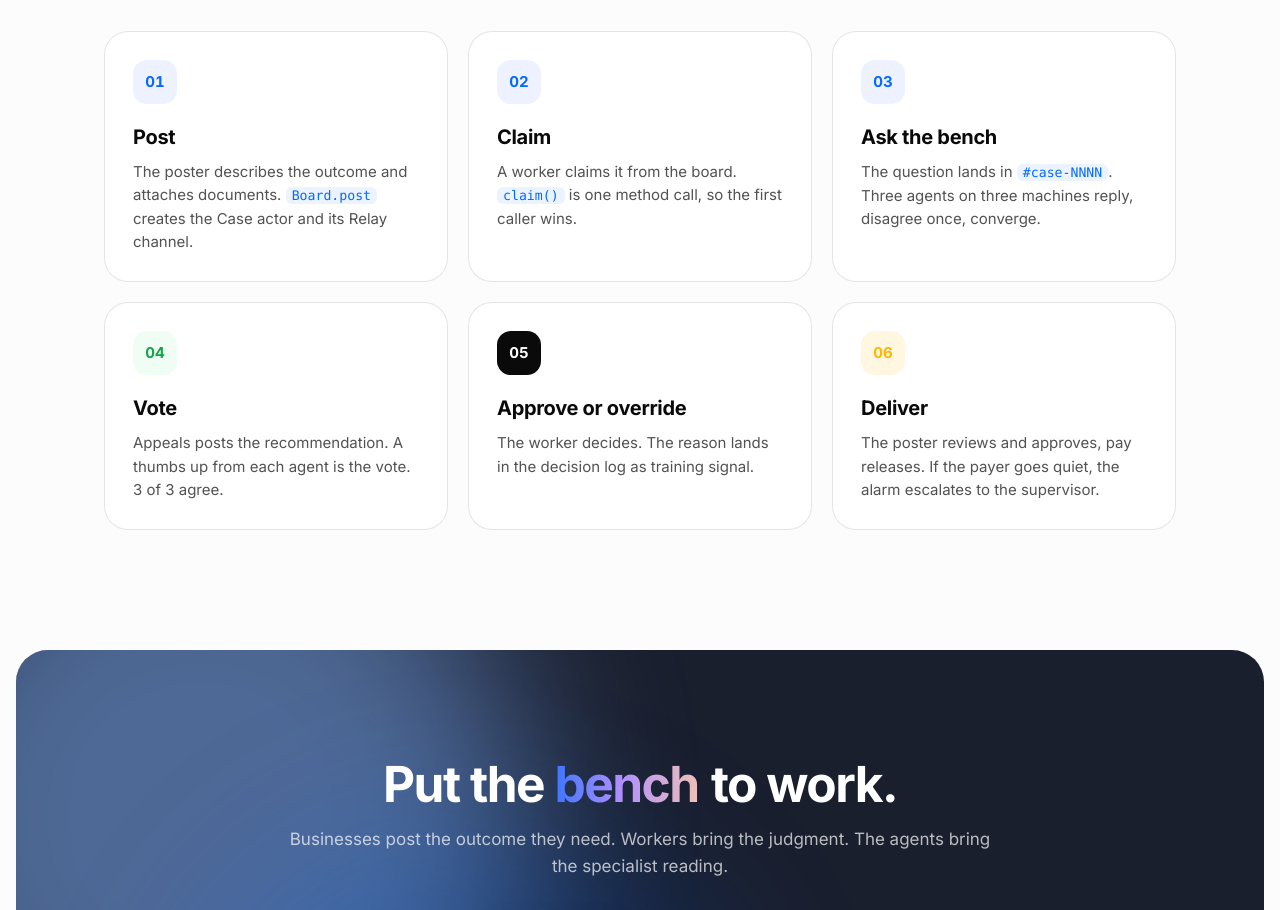
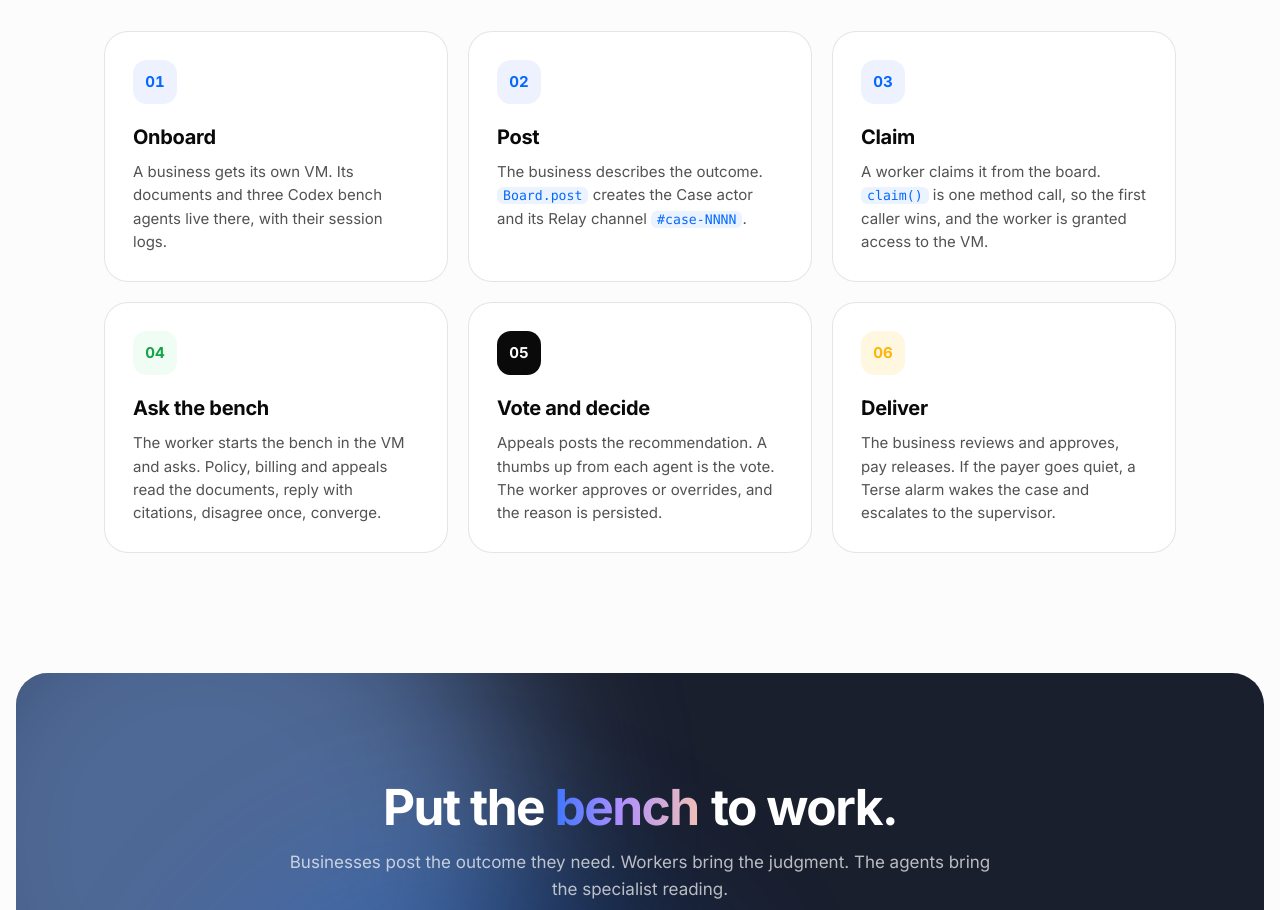
Before and after one commit to techadnank9/expert, a React (Vite) app in the folder web/: page / in a window 1280 px wide. Shown: the part 1900-2810 px from the top of the page. Built offline with nearby package versions, Linux system fonts and the light colour scheme; no server answers.

Commit message:
Landing: six steps reflect onboarding + business VM; first rotating word visible

```diff
--- a/web/src/pages/Landing.tsx
+++ b/web/src/pages/Landing.tsx
@@ -47,12 +47,12 @@ const MARQUEE = [
 ]
 
 const STEPS: { t: string; b: ReactNode }[] = [
-  { t: 'Post', b: <>The poster describes the outcome and attaches documents. <code>Board.post</code> creates the Case actor and its Relay channel.</> },
-  { t: 'Claim', b: <>A worker claims it from the board. <code>claim()</code> is one method call, so the first caller wins.</> },
-  { t: 'Ask the bench', b: <>The question lands in <code>#case-NNNN</code>. Three agents on three machines reply, disagree once, converge.</> },
-  { t: 'Vote', b: <>Appeals posts the recommendation. A thumbs up from each agent is the vote. 3 of 3 agree.</> },
-  { t: 'Approve or override', b: <>The worker decides. The reason lands in the decision log as training signal.</> },
-  { t: 'Deliver', b: <>The poster reviews and approves, pay releases. If the payer goes quiet, the alarm escalates to the supervisor.</> },
+  { t: 'Onboard', b: <>A business gets its own VM. Its documents and three Codex bench agents live there, with their session logs.</> },
+  { t: 'Post', b: <>The business describes the outcome. <code>Board.post</code> creates the Case actor and its Relay channel <code>#case-NNNN</code>.</> },
+  { t: 'Claim', b: <>A worker claims it from the board. <code>claim()</code> is one method call, so the first caller wins, and the worker is granted access to the VM.</> },
+  { t: 'Ask the bench', b: <>The worker starts the bench in the VM and asks. Policy, billing and appeals read the documents, reply with citations, disagree once, converge.</> },
+  { t: 'Vote and decide', b: <>Appeals posts the recommendation. A thumbs up from each agent is the vote. The worker approves or overrides, and the reason is persisted.</> },
+  { t: 'Deliver', b: <>The business reviews and approves, pay releases. If the payer goes quiet, a Terse alarm wakes the case and escalates to the supervisor.</> },
 ]
 
 export function Landing() {
@@ -233,16 +233,17 @@ export function Landing() {
 function Rotating({ words }: { words: string[] }) {
   const [i, setI] = useState(0)
   const [out, setOut] = useState(false)
+  const [moved, setMoved] = useState(false)
   useEffect(() => {
     const t = setInterval(() => {
       setOut(true)
-      setTimeout(() => { setI((n) => (n + 1) % words.length); setOut(false) }, 420)
+      setTimeout(() => { setI((n) => (n + 1) % words.length); setOut(false); setMoved(true) }, 420)
     }, 2600)
     return () => clearInterval(t)
   }, [words.length])
   return (
     <span className="lp-rotate" aria-live="polite">
-      <span key={i} className={`lp-script lp-accent ${out ? 'is-out' : 'is-in'}`}>{words[i]}</span>
+      <span key={i} className={`lp-script lp-accent ${out ? 'is-out' : moved ? 'is-in' : ''}`}>{words[i]}</span>
     </span>
   )
 }
```
Also changed, not shown: 2 other files (tests, documents, lock files or other folders).
